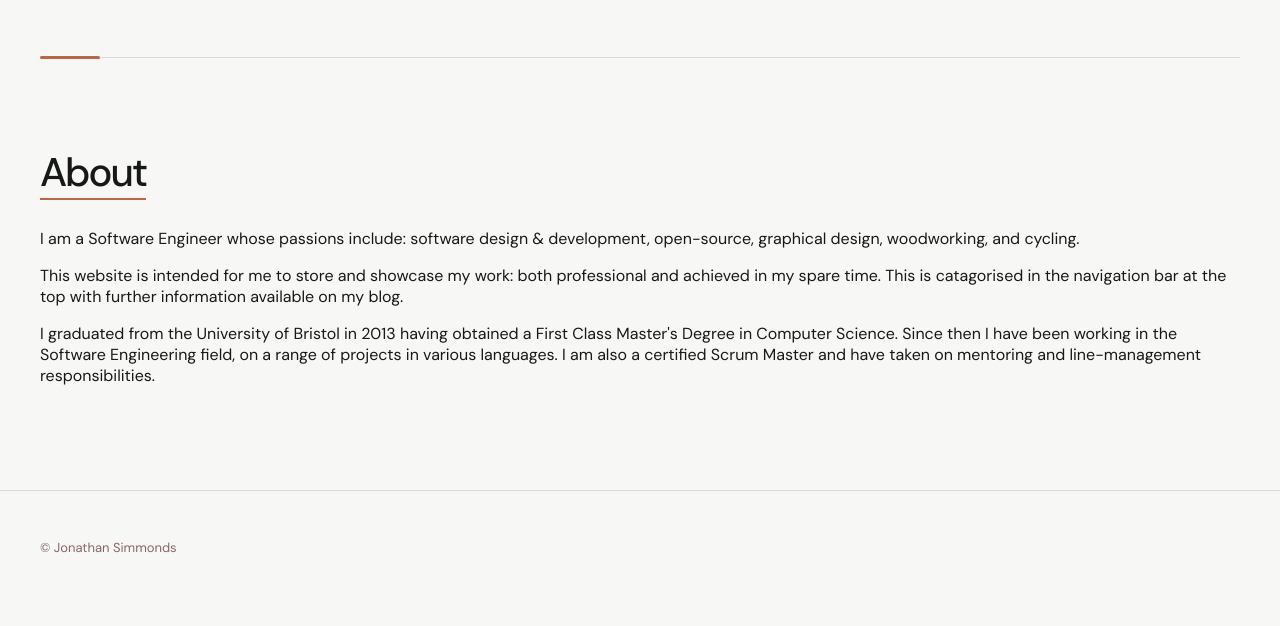
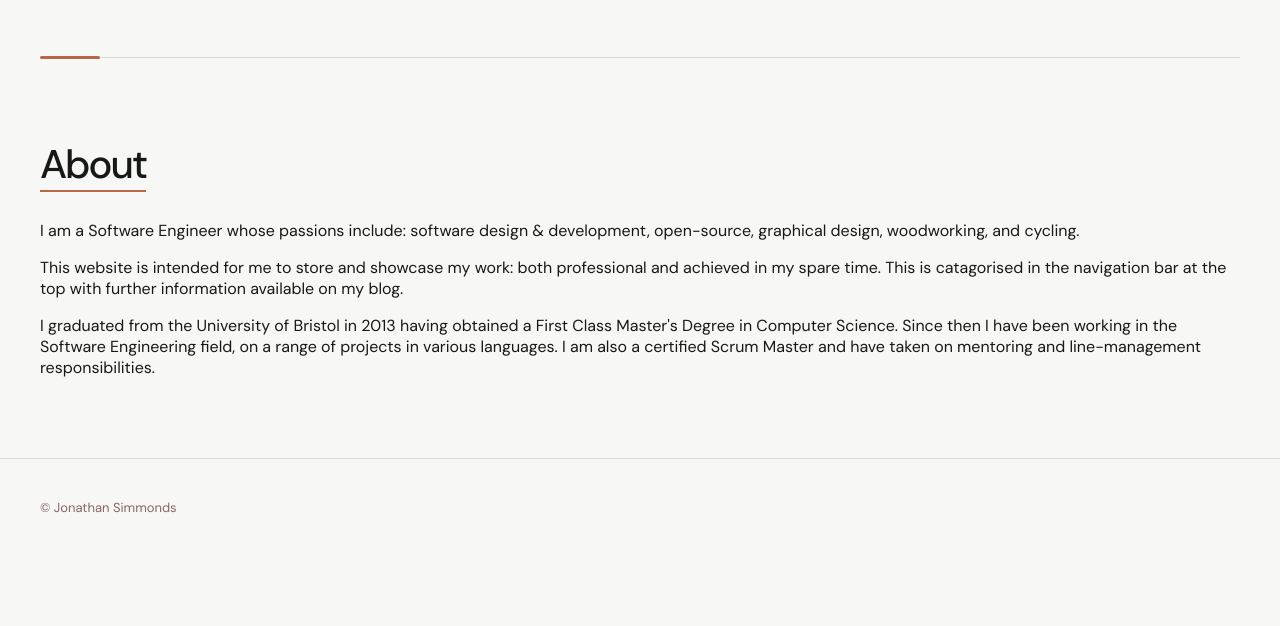
Before and after one commit to jonsim/jonsim.com, a PHP site: page /index.html in a window 1280 px wide. Shown: the part 396-1022 px from the top of the page. After the commit the page ends 909 px from the top, so only its background shows below. Run offline with PHP 8.4, Linux system fonts and the light colour scheme; some web fonts are replaced.

Commit message:
Fix section padding to allow multi-section pages to fit better

```diff
--- a/site/style.css
+++ b/site/style.css
@@ -62,7 +62,8 @@ h3 {
 }
 
 footer {
-  padding: 48px 0 70px;
+  padding: 40px 0;
+  margin-top: 80px;
   border-top: 1px solid var(--line);
   color: var(--muted);
   font-size: 13px
@@ -151,7 +152,7 @@ nav a:hover {
  */
 
 .hero {
-  padding: 80px 0 80px;
+  padding: 80px 0;
   display: flex;
   justify-content: space-between;
   align-items: end
@@ -288,7 +289,7 @@ nav a:hover {
  */
 
 section {
-  padding: 88px 0
+  padding: 80px 0 0 0;
 }
 
 .section-head {
```
